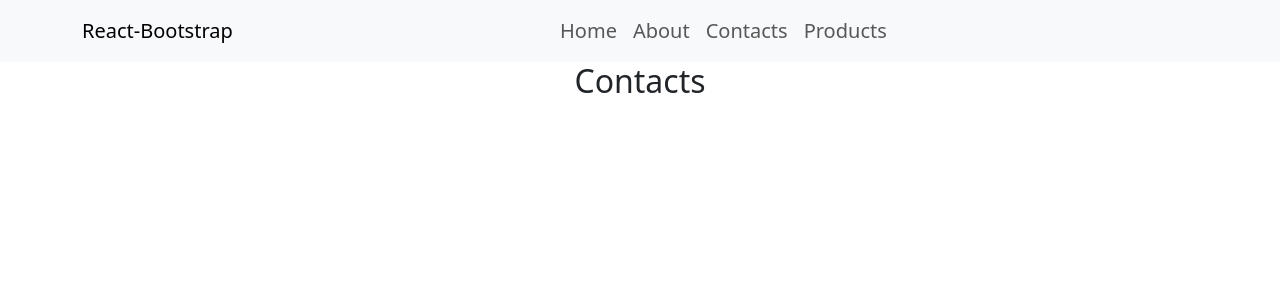
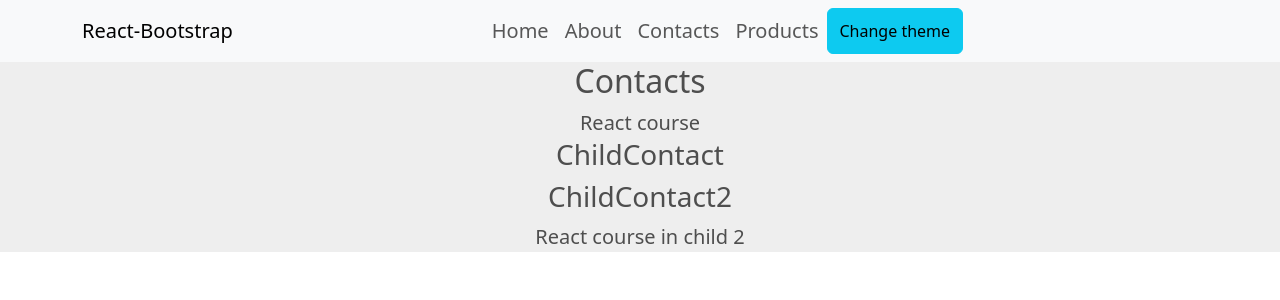
Before and after one commit to Trainer-Mohamed-Ahmed-groups/kimit-6, a React (Create React App) app: page /contacts in a window 1280 px wide. Shown: the top 300 px of the page. Built offline with nearby package versions, Linux system fonts and the light colour scheme.

Commit message:
session-7

```diff
--- a/src/App.js
+++ b/src/App.js
@@ -4,24 +4,20 @@ import SiteNav from './layout/SiteNav';
 import About from './views/About';
 import Contacts from './views/Contacts';
 import Products from './views/Products';
-import Home from "./views/Home"
+import Home from "./views/Home";
+import { useContext } from 'react';
+import { ThemeContext } from './context/Theme';
 function App() {
-
-
+  const theme = useContext(ThemeContext)
   return (
-    <div className="app">
+    <div className={`app ${theme.theme}`}>
       <SiteNav />
-
-
       <Routes>
         <Route path="/" element={<Home />}></Route>
         <Route path="/about" element={<About />} />
         <Route path="/contacts" element={<Contacts />} />
         <Route path="/products" element={<Products />} />
       </Routes>
-
-
-
     </div>
   );
 }
--- a/src/App.scss
+++ b/src/App.scss
@@ -12,4 +12,14 @@ body {
             color: #F00
         }
     }
+
+    .light {
+        color: #4e4e4e;
+        background-color: #EEE;
+    }
+
+    .dark {
+        color: #EEE;
+        background-color: #4e4e4e;
+    }
 }
--- /dev/null
+++ b/src/components/ChildContact.jsx
@@ -0,0 +1,11 @@
+import React from 'react'
+import ChildContact2 from './ChildContact2'
+
+export default function ChildContact() {
+    return (
+        <div>
+            <h3>ChildContact</h3>
+            <ChildContact2 />
+        </div>
+    )
+}
--- /dev/null
+++ b/src/components/ChildContact2.jsx
@@ -0,0 +1,12 @@
+import React, { useContext } from 'react'
+import { UserContext } from '../views/Contacts'
+
+export default function ChildContact2() {
+    const user = useContext(UserContext)
+    return (
+        <div>
+            <h3>ChildContact2</h3>
+            {user} in child 2
+        </div>
+    )
+}
--- /dev/null
+++ b/src/context/Theme.jsx
@@ -0,0 +1,19 @@
+import { createContext, useState } from "react"
+
+export const ThemeContext = createContext();
+
+
+export default function Theme({ children }) {
+
+    let [theme, setTheme] = useState("light");
+
+    let handleTheme = () => {
+        setTheme(theme === "light" ? "dark" : "light")
+    }
+
+    return (
+        <ThemeContext.Provider value={{ theme, handleTheme }}>
+            {children}
+        </ThemeContext.Provider>
+    )
+}
--- a/src/index.js
+++ b/src/index.js
@@ -3,11 +3,14 @@ import ReactDOM from 'react-dom/client';
 import App from './App';
 import 'bootstrap/dist/css/bootstrap.min.css';
 import { BrowserRouter } from 'react-router-dom';
+import Theme from './context/Theme';
 const root = ReactDOM.createRoot(document.getElementById('root'));
 root.render(
   <React.StrictMode>
     <BrowserRouter>
-      <App />
+      <Theme>
+        <App />
+      </Theme>
     </BrowserRouter>
   </React.StrictMode>
 );
--- a/src/layout/SiteNav.jsx
+++ b/src/layout/SiteNav.jsx
@@ -1,7 +1,11 @@
-import { Container, Nav, Navbar } from 'react-bootstrap';
+import { useContext } from 'react';
+import { Container, Nav, Navbar, Button } from 'react-bootstrap';
 import { Link } from 'react-router-dom';
+import { ThemeContext } from '../context/Theme';
 
 function SiteNav() {
+    let theme = useContext(ThemeContext)
+
     return (
         <Navbar expand="lg" className="bg-body-tertiary">
             <Container>
@@ -13,6 +17,7 @@ function SiteNav() {
                         <Link className="nav-link" to="/about">About</Link>
                         <Link className="nav-link" to="/contacts">Contacts</Link>
                         <Link className="nav-link" to="/products">Products</Link>
+                        <Button variant="info" onClick={theme.handleTheme}>Change theme</Button>
                     </Nav>
                 </Navbar.Collapse>
             </Container>
--- a/src/views/Contacts.jsx
+++ b/src/views/Contacts.jsx
@@ -1,7 +1,17 @@
+import { createContext, useState } from "react";
+import ChildContact from "../components/ChildContact";
+
+export const UserContext = createContext();
+
 export default function Contacts() {
+    const [user, setUser] = useState("React course")
     return (
-        <div>
-            <h2>Contacts</h2>
-        </div>
+        <UserContext.Provider value={user}>
+            <div>
+                <h2>Contacts</h2>
+                {user}
+                <ChildContact />
+            </div>
+        </UserContext.Provider>
     )
 }
```
